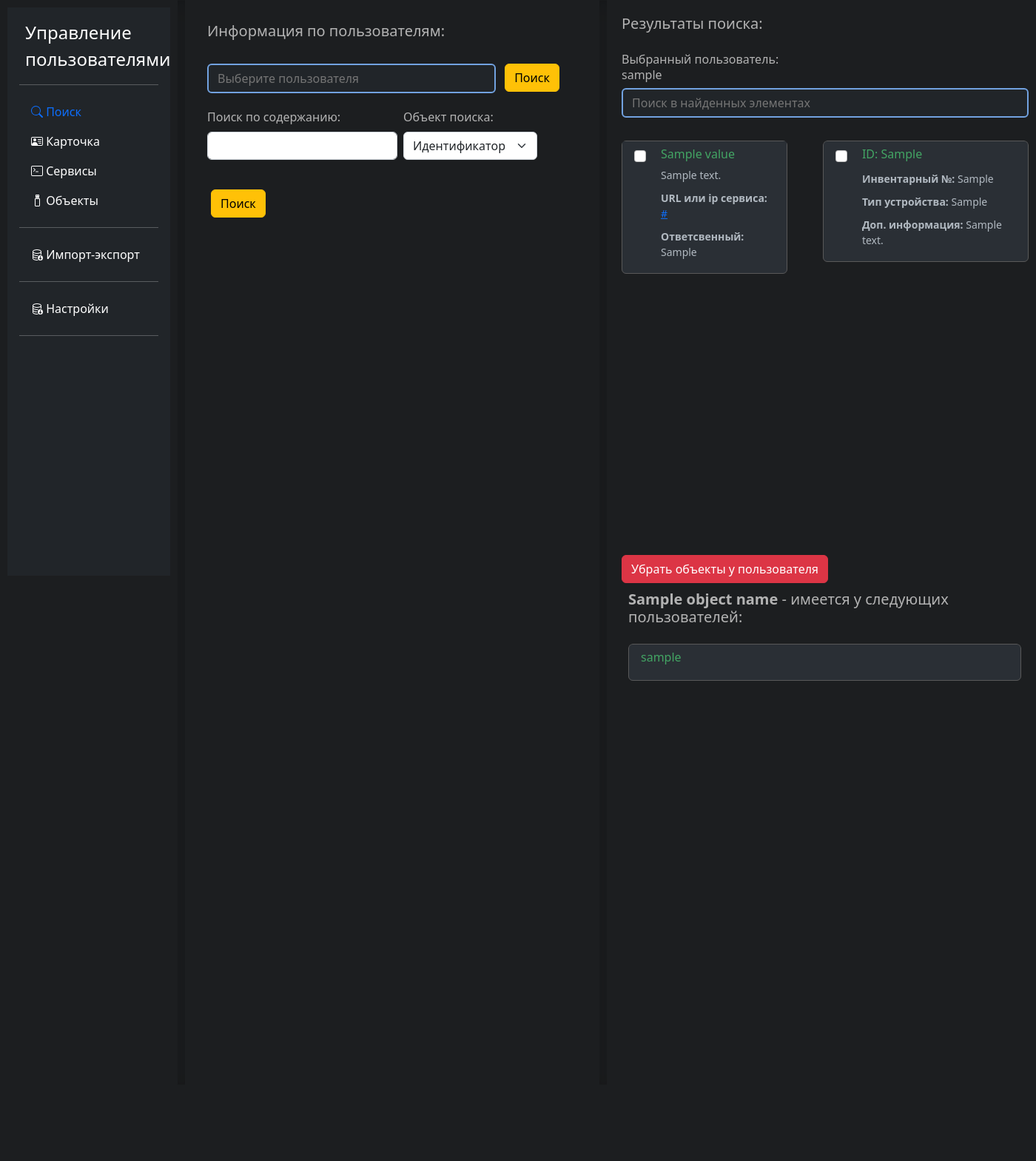
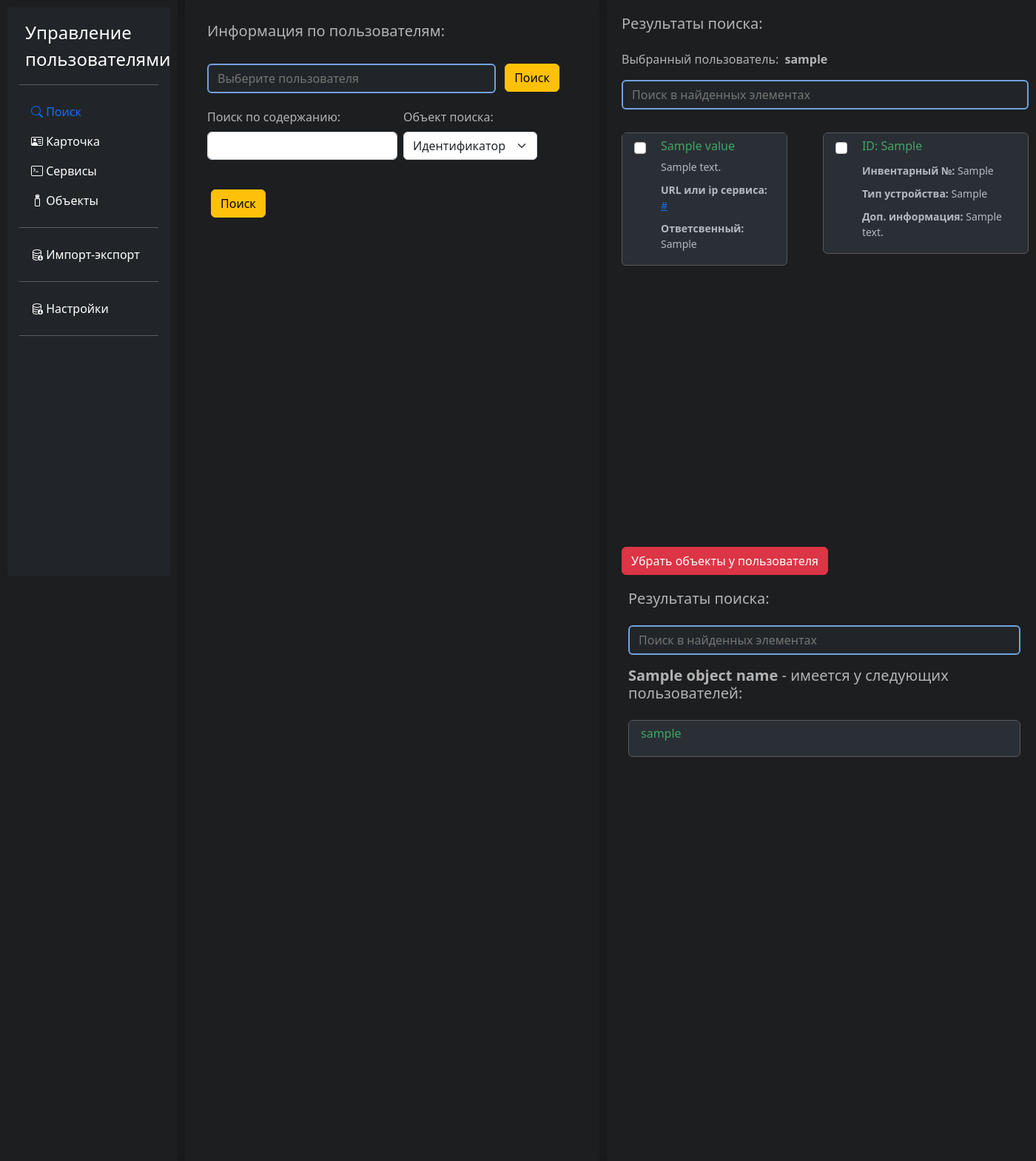
Before and after one commit to addspin/user-management, a Flask app: template templates/search.html in a window 1400 px wide. Shown: the whole page at 74% size. Before the commit the page ends 920 px from the top, so only its background shows below. Run offline with Flask 3, Linux system fonts and the light colour scheme; the template is opened without the code that fills it: most values are stand-ins (such as "Sample title", 1, 10 or a date in 2020).

Commit message:
add search from find data

```diff
--- /dev/null
+++ b/static/local_js/search_user_data.js
@@ -0,0 +1,8 @@
+$(document).ready(function(){
+    $("#search_user").on("keyup", function() {
+      var value = $(this).val().toLowerCase();
+      $("#search_user_data label").filter(function() {
+        $(this).toggle($(this).text().toLowerCase().indexOf(value) > -1)
+      });
+    });
+  });
--- a/templates/search.html
+++ b/templates/search.html
@@ -56,9 +56,11 @@
 
 <div style="{{ display }} margin-top: 10px;"  class="" id="hide_user_data">
   <div style="margin-top: 10px;" class="input-group mb-3">
-    <h5>Результаты поиска:</h5>
+    <h5>Результаты поиска:    </h5>
   </div>
-Выбранный пользователь: <h6>{{ user_name }}</h6>
+<div class="input-group mb-3">
+    Выбранный пользователь: &nbsp; <b>{{ user_name }}</b>
+</div>
 <input style=" border: 2px solid #72a2e0; " class="input-group mb-3 um_form_input" list="datalistOptions" id="search_data" name="search_data" placeholder="Поиск в найденных элементах">
 
 <form class="d-flex gap-5 " action="{{ url_for('remove_from_user') }}" method="POST" id="remove_from_user" novalidate>
@@ -131,12 +133,19 @@
 
 <!-- object output -->
 
-<div style="{{ display_user }} "  class="" id="hide_user">
-  <form  style="width: auto;" class="needs-validation um_form_service" action="" method="POST" id="" novalidate>
+
+<div style="{{ display_user }} "  class="um_form_service" id="hide_user">
+
+  <div style="margin-top: 10px;" class="input-group mb-3">
+    <h5>Результаты поиска:    </h5>
+  </div>
+
+  <input style=" border: 2px solid #72a2e0; " class="input-group mb-3 um_form_input" list="datalistOptions" id="search_user"  placeholder="Поиск в найденных элементах">
+  <form  style="width: auto;" class="needs-validation" action="" method="POST"  novalidate>
     <div class="input-group mb-3">
       <h5> <b>{{ object_name }}</b> - имеется у следующих пользователей:</h5>
       </div>
-      <div class="list-group mx-0 w-auto mostly-customized-scrollbar " style="margin-top: 15px; overflow-y: auto; height: 70vh;">
+      <div class="list-group mx-0 w-auto mostly-customized-scrollbar " id="search_user_data" style="margin-top: 15px; overflow-y: auto; height: 70vh;">
       {% set i = namespace(value=0) %}
       {% for value in user_data %}
        <label class="list-group-item list_items um_service_list">
@@ -156,7 +165,8 @@
 <!-- Поиск по списку сервисов -->
 <script src="{{ url_for('static', filename='/local_js/search_object.js') }}"></script>
 
-
+<!-- Поиск по списку пользователей -->
+<script src="{{ url_for('static', filename='/local_js/search_user_data.js') }}"></script>
 
 
 </div>
```
